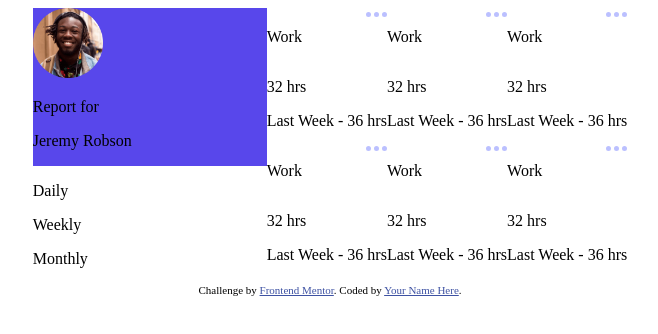
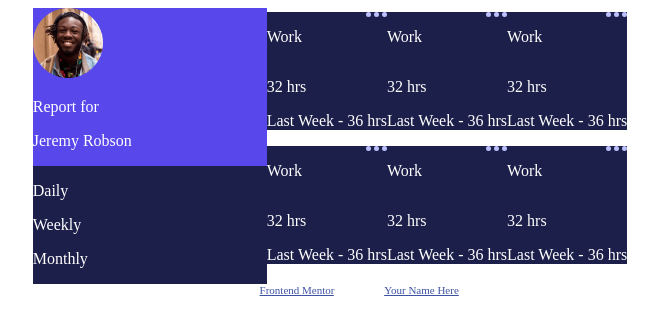
Before and after one commit to Mardin-luqman2001/frontendmentor.io, a plain HTML site: page time-tracking-dashboard-main/index.html in a window 1280 px wide. Shown: the whole page, without its empty margins (310-968 px from the left). Drawn offline with Linux system fonts and the light colour scheme.

Commit message:
Update styles.css

```diff
--- a/time-tracking-dashboard-main/styles.css
+++ b/time-tracking-dashboard-main/styles.css
@@ -1,3 +1,7 @@
+html{
+    color: #fff;
+}
+
 .main__container{
     display: flex;
     justify-content: center;
@@ -17,6 +21,10 @@
     width: 30%;
 }
 
+.profile__frequency{
+    background-color: hsl(235, 46%, 20%);
+}
+
 .stats__header{
     display: flex;
     justify-content: space-between;
@@ -26,8 +34,6 @@
     height: 100%;
 }
 
-.testt{
-    display: flex;
-  flex-direction: column;
-  justify-content: center;
+.stats__container{
+    background-color : hsl(235, 46%, 20%);
 }
```
